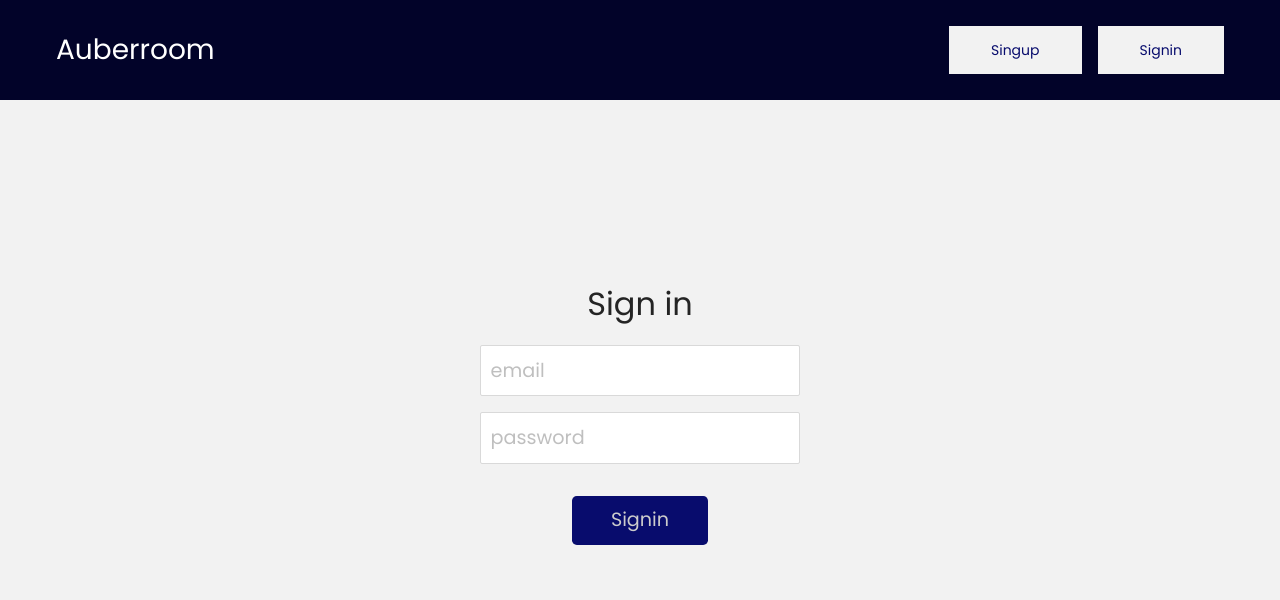
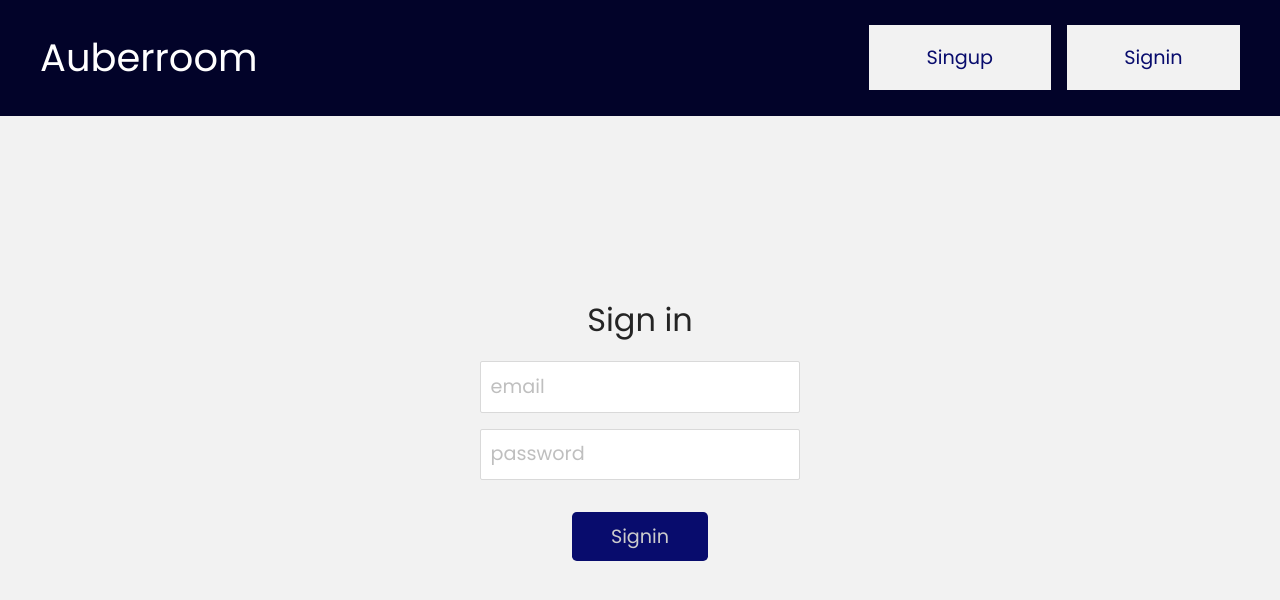
Before and after one commit to SyedZawwarAhmed/Hotel-Booking-Web-App, a React (Create React App) app in the folder client/: page /user/signin in a window 1280 px wide. Shown: the top 600 px of the page. Built offline with nearby package versions, Linux system fonts and the light colour scheme; a web font is replaced by a local one.

Commit message:
update App.css

```diff
--- a/client/src/App.css
+++ b/client/src/App.css
@@ -37,7 +37,7 @@ h1 {
 .container {
   max-width: var(--mw);
   margin: 0 auto;
-  padding: 0 1rem
+  padding: 0;
 }
 
 .btn {
@@ -45,6 +45,7 @@ h1 {
   cursor: pointer;
   text-decoration: none;
   color: var(--g);
+  font-size: clamp(1rem, 2vw, 1.2rem);
 }
 
 @media screen and (max-width: 1220px) {
```
